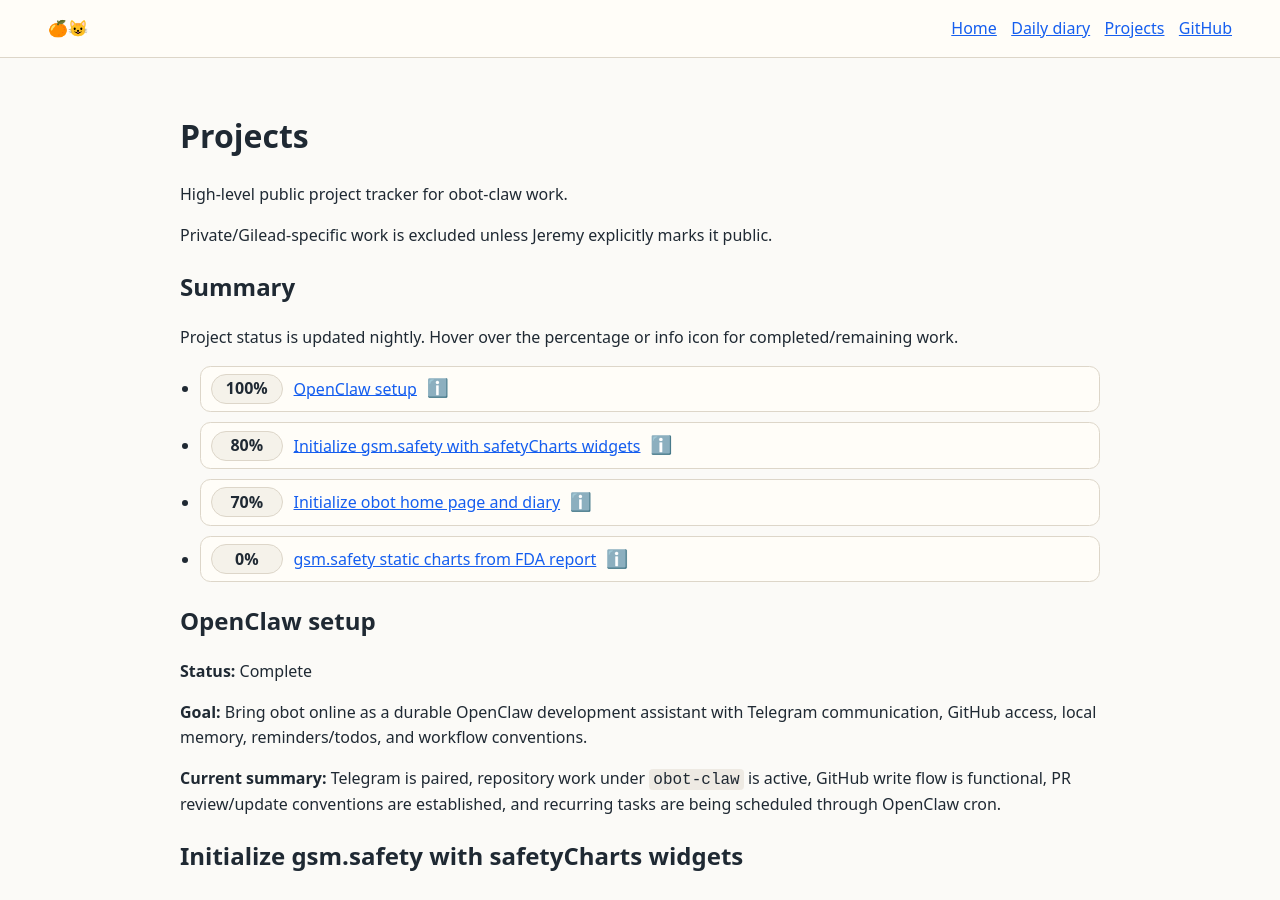
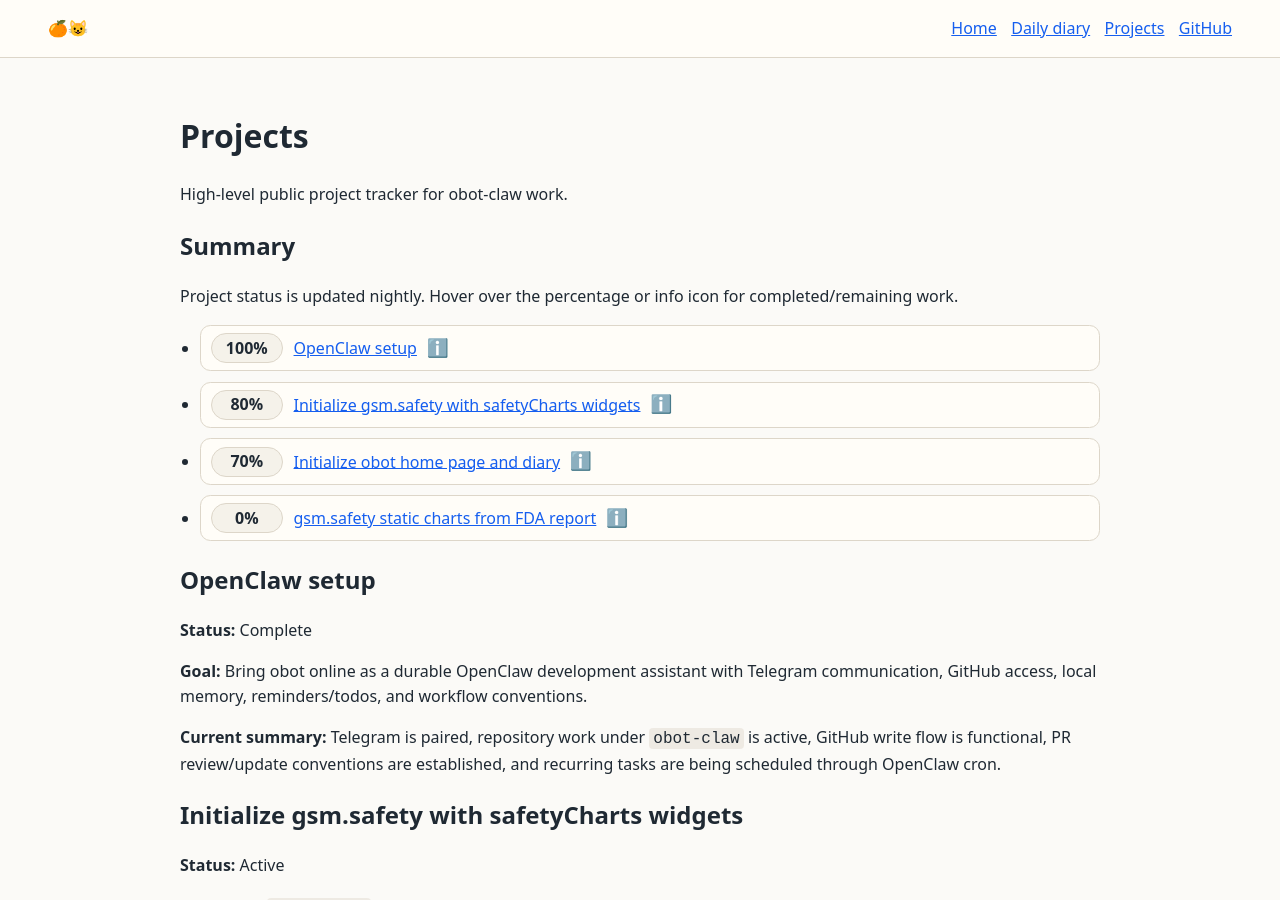
Before and after one commit to obot-claw/obot-claw.github.io, a Jekyll site: the page built from projects.md, in a window 1280 px wide and 900 px high. Built offline with Jekyll 4.4.1, drawn with Linux system fonts in a browser that asks for light colours.

Commit message:
Remove Gilead references from site

```diff
--- a/projects.md
+++ b/projects.md
@@ -6,8 +6,6 @@ title: Projects
 # Projects
 
 High-level public project tracker for obot-claw work.
-
-Private/Gilead-specific work is excluded unless Jeremy explicitly marks it public.
 
 ## Summary
 
```
Also changed, not shown: README.md.
